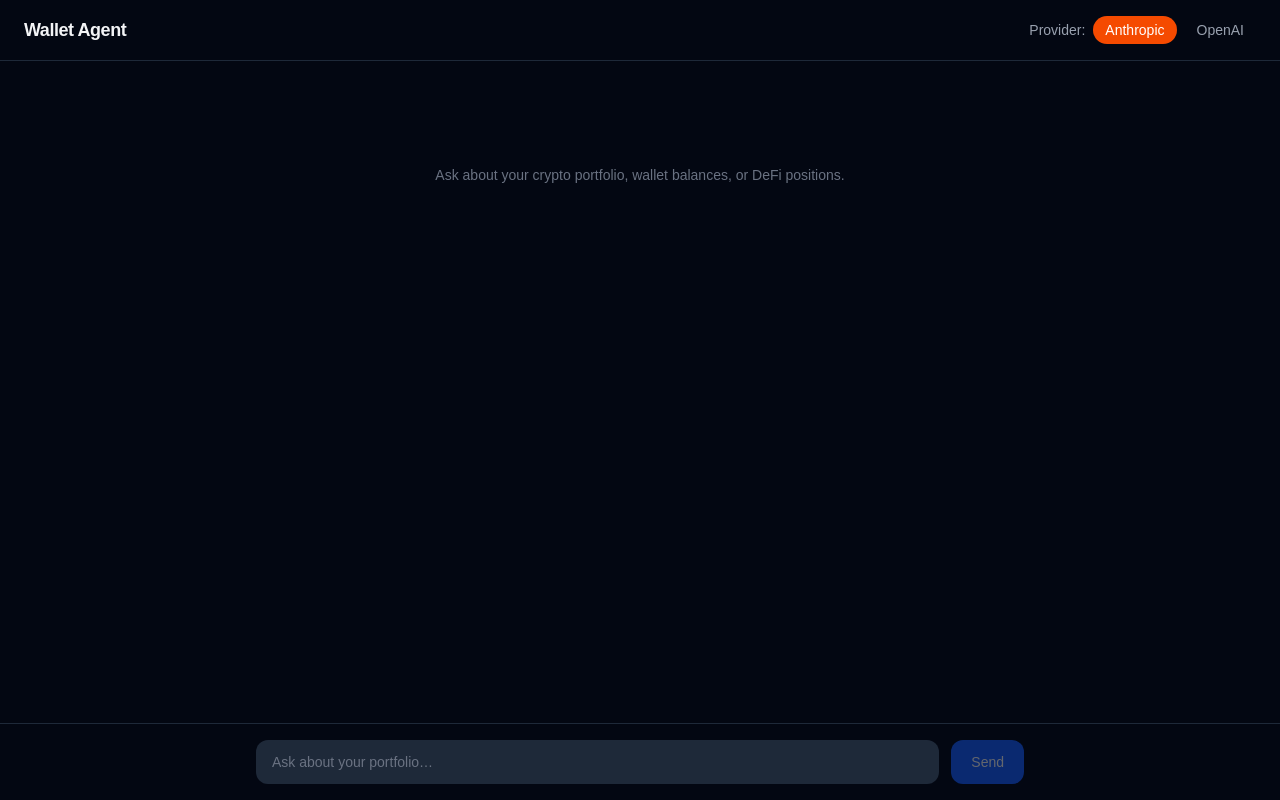
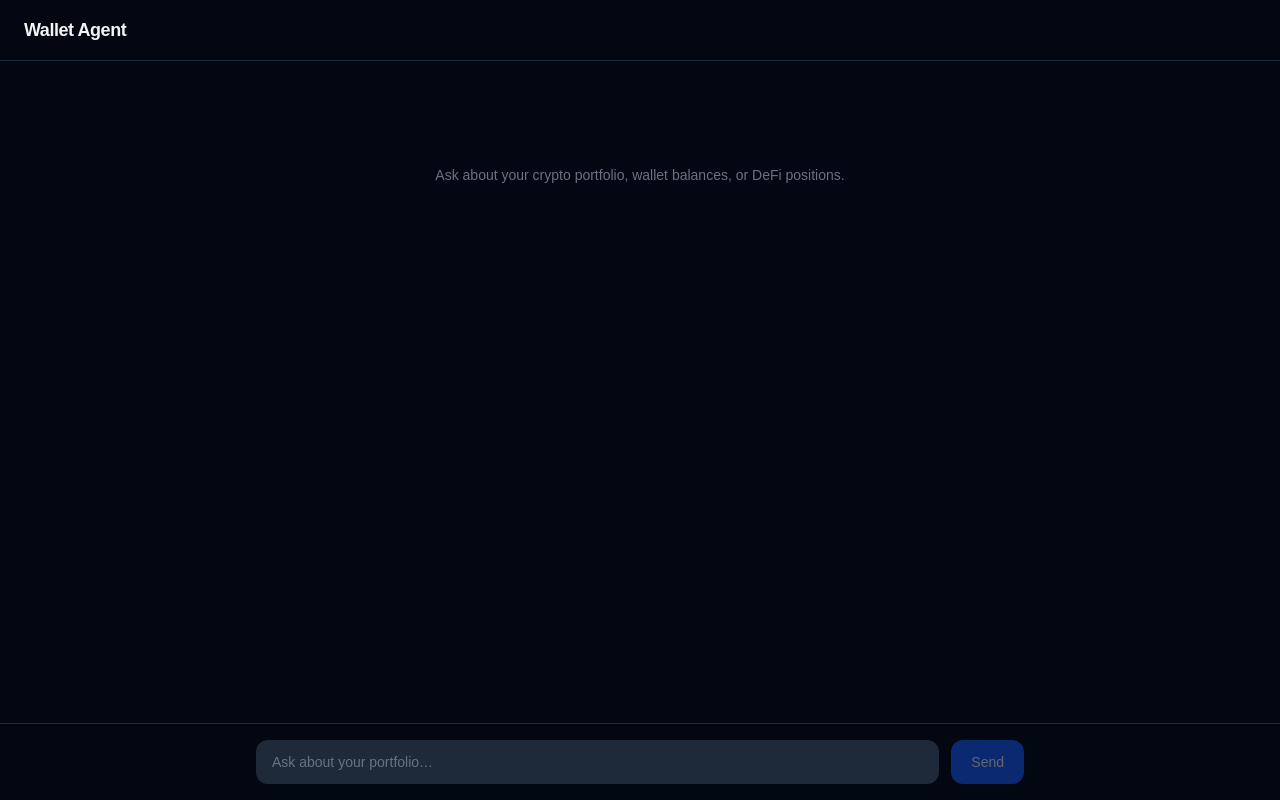
Before and after one commit to mehdi-loup/day1-wallet-agent, a Next.js app: page / in a window 1280 px wide. Built offline with nearby package versions, Linux system fonts and the light colour scheme.

Commit message:
chore: remove unused @ai-sdk/openai, drop provider toggle

```diff
--- a/app/api/chat/route.ts
+++ b/app/api/chat/route.ts
@@ -1,6 +1,5 @@
 import { streamText, UIMessage, convertToModelMessages } from 'ai';
 import { anthropic } from '@ai-sdk/anthropic';
-import { openai } from '@ai-sdk/openai';
 
 // TODO: Day 2 — generateObject with Zod for structured wallet-portfolio summary
 
@@ -8,22 +7,22 @@ const SYSTEM_PROMPT = `You are a crypto portfolio assistant. You help users unde
 track performance, and get insights about their DeFi positions. You are knowledgeable about major protocols,
 tokens, and chains. Be concise and precise — your users are technical.`;
 
-function getModel(provider: string) {
-  if (provider === 'openai') {
-    return openai('gpt-4o-mini');
-  }
-  return anthropic('claude-haiku-4-5-20251001');
-}
-
 export async function POST(req: Request) {
-  const { messages, provider = 'anthropic' }: { messages: UIMessage[]; provider?: string } =
-    await req.json();
+  try {
+    const { messages }: { messages: UIMessage[] } = await req.json();
 
     const result = streamText({
-    model: getModel(provider),
+      model: anthropic('claude-haiku-4-5-20251001'),
       system: SYSTEM_PROMPT,
       messages: await convertToModelMessages(messages),
     });
 
     return result.toUIMessageStreamResponse();
+  } catch (err) {
+    const message = err instanceof Error ? err.message : 'Internal server error';
+    return new Response(JSON.stringify({ error: message }), {
+      status: 500,
+      headers: { 'Content-Type': 'application/json' },
+    });
   }
+}
--- a/app/page.tsx
+++ b/app/page.tsx
@@ -1,54 +1,17 @@
 'use client';
 
 import { useChat } from '@ai-sdk/react';
-import { DefaultChatTransport } from 'ai';
-import { useMemo, useRef, useState } from 'react';
+import { useState } from 'react';
 
 export default function Chat() {
-  const [provider, setProvider] = useState<'anthropic' | 'openai'>('anthropic');
   const [input, setInput] = useState('');
-
-  // Ref so the transport closure always reads the latest provider without recreating
-  const providerRef = useRef(provider);
-  providerRef.current = provider;
-
-  // Transport is stable for the chat session lifetime; body fn is called per-request
-  const transport = useMemo(
-    () => new DefaultChatTransport({ body: () => ({ provider: providerRef.current }) }),
-    [],
-  );
-
-  const { messages, sendMessage, status } = useChat({ transport });
-
+  const { messages, sendMessage, status, error } = useChat();
   const isStreaming = status === 'streaming';
 
   return (
     <div className="min-h-screen bg-gray-950 text-gray-100 flex flex-col">
-      <header className="border-b border-gray-800 px-6 py-4 flex items-center justify-between">
+      <header className="border-b border-gray-800 px-6 py-4">
         <h1 className="text-lg font-semibold tracking-tight">Wallet Agent</h1>
-        <div className="flex items-center gap-2 text-sm">
-          <span className="text-gray-400">Provider:</span>
-          <button
-            onClick={() => setProvider('anthropic')}
-            className={`px-3 py-1 rounded-full transition-colors ${
-              provider === 'anthropic'
-                ? 'bg-orange-600 text-white'
-                : 'text-gray-400 hover:text-gray-200'
-            }`}
-          >
-            Anthropic
-          </button>
-          <button
-            onClick={() => setProvider('openai')}
-            className={`px-3 py-1 rounded-full transition-colors ${
-              provider === 'openai'
-                ? 'bg-green-600 text-white'
-                : 'text-gray-400 hover:text-gray-200'
-            }`}
-          >
-            OpenAI
-          </button>
-        </div>
       </header>
 
       <main className="flex-1 overflow-y-auto px-6 py-6 space-y-4 max-w-3xl mx-auto w-full">
@@ -79,6 +42,14 @@ export default function Chat() {
           <div className="flex justify-start">
             <div className="bg-gray-800 rounded-2xl px-4 py-3 text-sm text-gray-400 animate-pulse">
               thinking…
+            </div>
+          </div>
+        )}
+        {error && (
+          <div className="flex justify-start">
+            <div className="max-w-[80%] rounded-2xl px-4 py-3 text-sm leading-relaxed bg-red-950 border border-red-800 text-red-300 flex items-start gap-2">
+              <span className="shrink-0">⚠</span>
+              <p className="flex-1">{error.message || 'Something went wrong. Please try again.'}</p>
             </div>
           </div>
         )}
--- a/package.json
+++ b/package.json
@@ -10,7 +10,6 @@
   },
   "dependencies": {
     "@ai-sdk/anthropic": "^3.0.71",
-    "@ai-sdk/openai": "^3.0.53",
     "@ai-sdk/react": "^3.0.170",
     "ai": "^6.0.168",
     "next": "16.2.4",
```
Also changed, not shown: 2 other files (tests, documents, lock files or other folders). Lines whose indentation alone changed are shown as unchanged.
